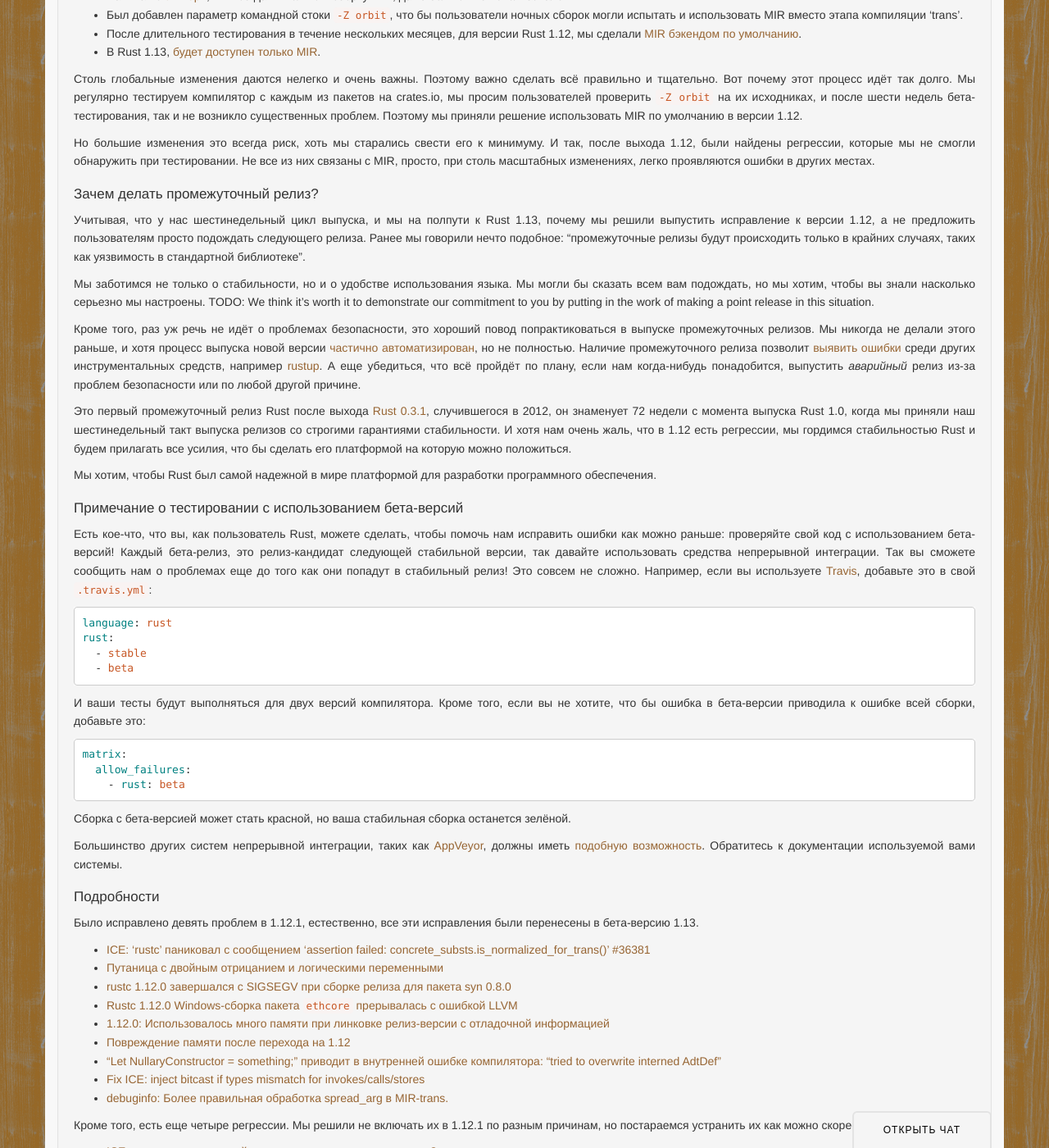
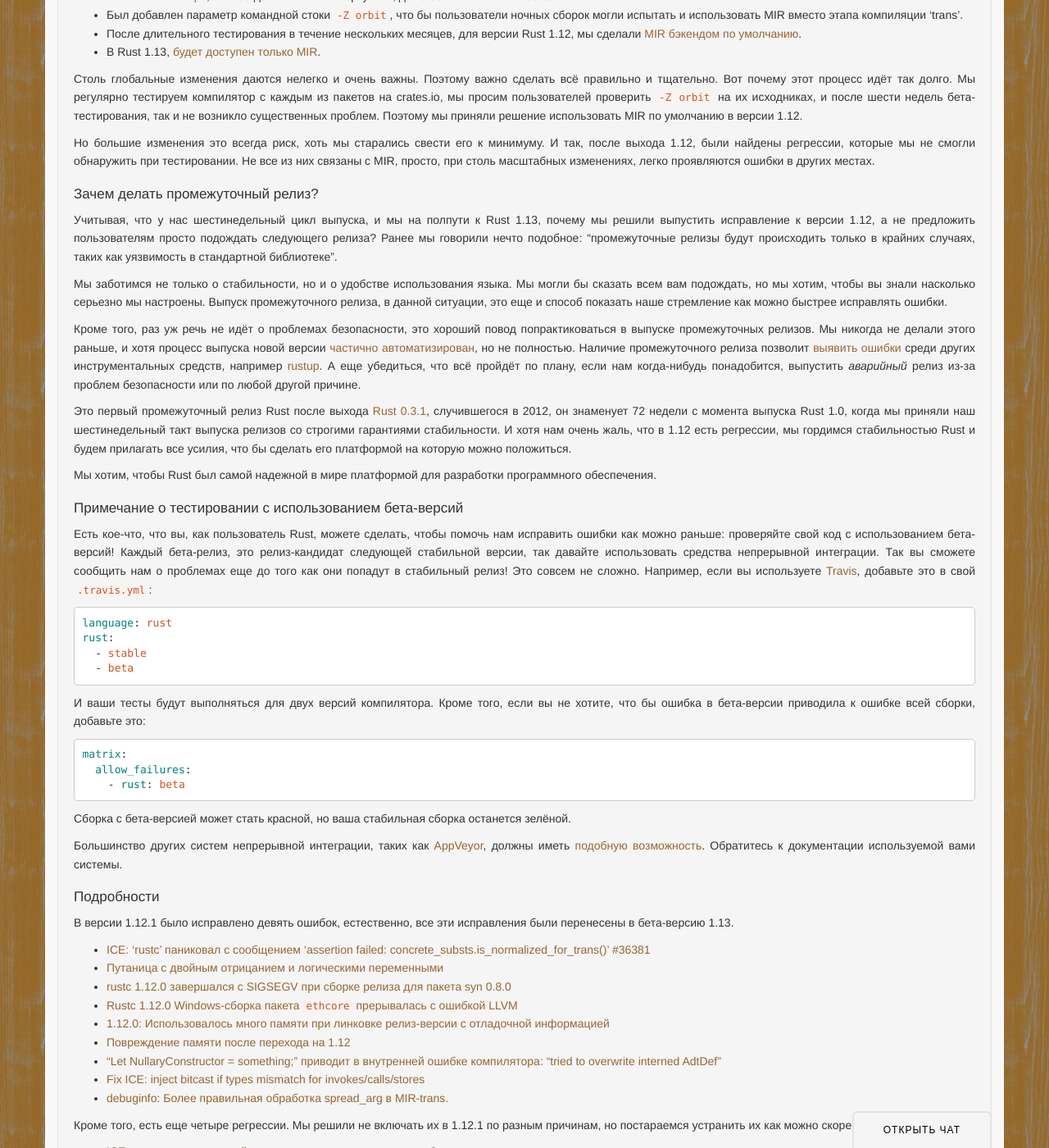
Before and after one commit to rust-lang-ru/rustycrate.ru, a Jekyll site: the page built from _posts/2016-10-20-Rust-1.12.1.md, in a window 1280 px wide and 1400 px high, scrolled down 579 px. Shown: the whole window at 82% size. Built offline with Jekyll 4.4.1, drawn with Linux system fonts in a browser that asks for light colours; nearby versions of some CDN libraries; comment, search, counter and statistics services are not loaded; some of the changed text lies outside the part shown.

Commit message:
Анонс переименован в релиз (подсмотрел на хабе у Go). Исправление замечаний.

```diff
--- a/_posts/2016-10-20-Rust-1.12.1.md
+++ b/_posts/2016-10-20-Rust-1.12.1.md
@@ -64,17 +64,15 @@
 
 Учитывая, что у нас шестинедельный цикл выпуска, и мы на полпути к Rust 1.13,
 почему мы решили выпустить исправление к версии 1.12, а не предложить
-пользователям просто подождать следующего релиза. Ранее мы говорили
+пользователям просто подождать следующего релиза? Ранее мы говорили
 нечто подобное: "промежуточные релизы будут происходить только в крайних
 случаях, таких как уязвимость в стандартной библиотеке".
 
 Мы заботимся не только о стабильности, но и о удобстве использования языка.
 Мы могли бы сказать всем вам подождать, но мы хотим, чтобы вы знали
-насколько серьезно мы настроены.
-TODO:
-We think it's worth it to demonstrate our
-commitment to you by putting in the work of making a point release in this
-situation.
+насколько серьезно мы настроены. Выпуск промежуточного релиза, в данной
+ситуации, это еще и способ показать наше стремление как можно быстрее исправлять
+ошибки.
 
 Кроме того, раз уж речь не идёт о проблемах безопасности, это хороший повод
 попрактиковаться в выпуске промежуточных релизов.
@@ -137,7 +135,7 @@
 
 ### Подробности
 
-Было исправлено девять проблем в 1.12.1, естественно, все эти исправления
+В версии 1.12.1 было исправлено девять ошибок, естественно, все эти исправления
 были перенесены в бета-версию 1.13.
 
 * [ICE: 'rustc' паниковал с сообщением 'assertion failed: concrete_substs.is_normalized_for_trans()' #36381][36381]
```
Also changed, not shown: other parts of _posts/2016-10-20-Rust-1.12.1.md (+1 -1 lines).
